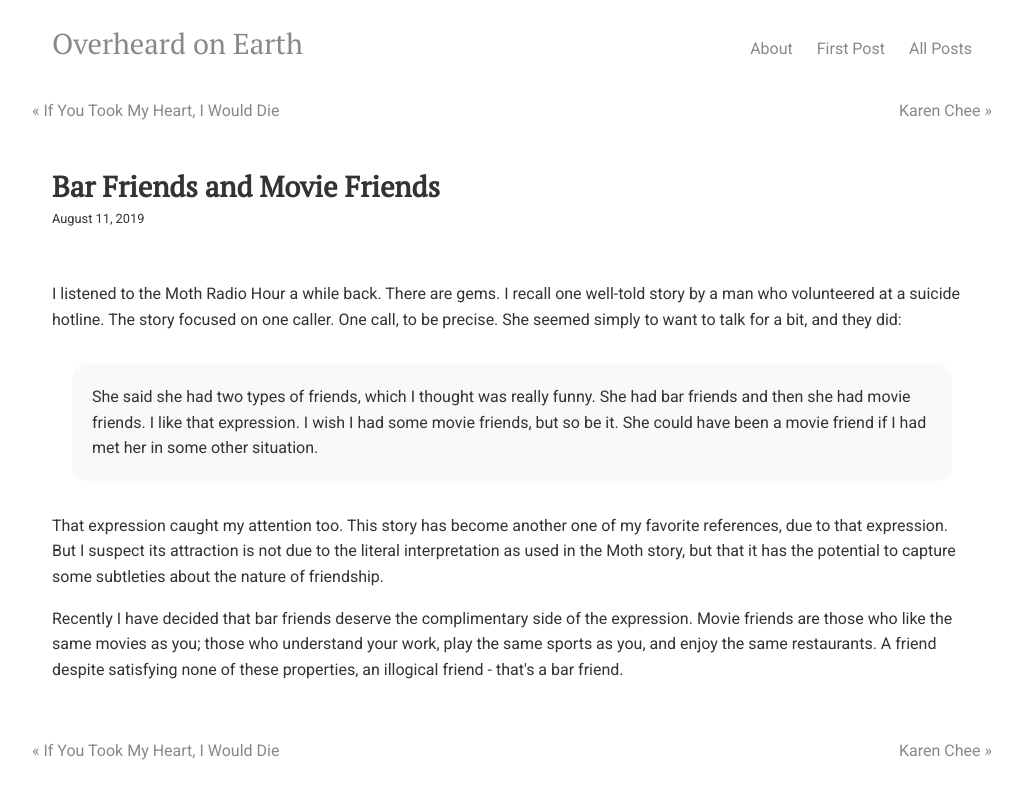
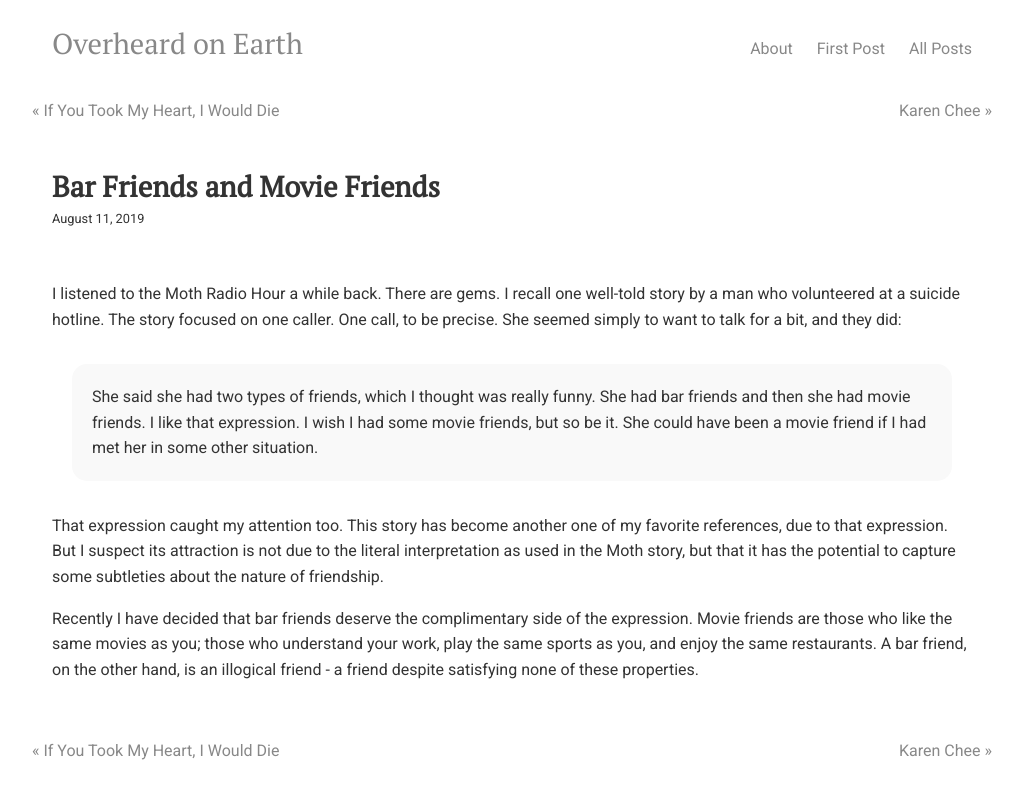
Before and after one commit to overheardonearth/overheardonearth.github.io, a Jekyll site: the page built from _posts/2019-08-11-bar-friends-and-movie-friends.html, in a window 1280 px wide. Shown: the top 799 px of the page, without its empty margins (128-1151 px from the left). Built offline with Jekyll 4.4.1, drawn with Linux system fonts in a browser that asks for light colours; comment, search, counter and statistics services are not loaded.

Commit message:
Update 2019-08-11-bar-friends-and-movie-friends.html

```diff
--- a/_posts/2019-08-11-bar-friends-and-movie-friends.html
+++ b/_posts/2019-08-11-bar-friends-and-movie-friends.html
@@ -13,4 +13,4 @@ The story focused on one caller. One call, to be precise. She seemed simply to w
 That expression caught my attention too. This story has become another one of my favorite references, due to that expression. But I suspect its attraction is not due to the literal interpretation as used in the Moth story, but that it has the potential to capture some subtleties about the nature of friendship.
 
 <p>
-Recently I have decided that bar friends deserve the complimentary side of the expression. Movie friends are those who like the same movies as you; those who understand your work, play the same sports as you, and enjoy the same restaurants. A friend despite satisfying none of these properties, an illogical friend - that's a bar friend.
+Recently I have decided that bar friends deserve the complimentary side of the expression. Movie friends are those who like the same movies as you; those who understand your work, play the same sports as you, and enjoy the same restaurants. A bar friend, on the other hand, is an illogical friend - a friend despite satisfying none of these properties.
```
